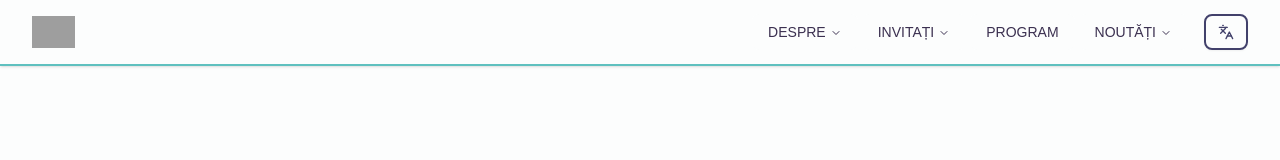
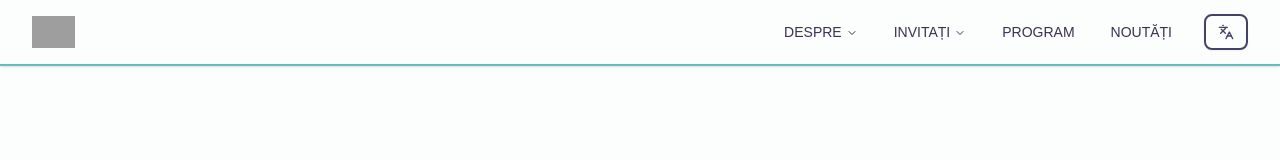
Before and after one commit to RobertPietraru/apolodor, a SvelteKit app: page / in a window 1280 px wide. Shown: the top 160 px of the page. Built offline with nearby package versions, Linux system fonts and the light colour scheme; grey boxes are pictures that could not be loaded.

Commit message:
more changes

```diff
--- a/src/routes/+page.svelte
+++ b/src/routes/+page.svelte
@@ -29,7 +29,11 @@
 			color: 'text-destructive hover:text-destructive/90',
 			items: [
 				{ title: 'Despre festival', href: '/despre-festival', expanded: false, icon: Info },
-				{ title: 'Echipa', href: '/echipa', expanded: false, icon: Users }
+				{ title: 'Echipa', href: '/echipa', expanded: false, icon: Users },
+				{ title: 'Galerie', href: '/galerie', expanded: false, icon: Image },
+				{ title: 'Arhiva', href: '/arhiva', expanded: false, icon: Archive },
+				{ title: 'APOLODOR în presă', href: '/presa', expanded: false, icon: Newspaper },
+				{ title: 'Parteneri', href: '/parteneri', expanded: false, icon: Handshake }
 			]
 		},
 		{
@@ -48,12 +52,6 @@
 		{
 			title: 'NOUTĂȚI',
 			color: 'text-warning hover:text-warning/90',
-			items: [
-				{ title: 'Blog', href: '/blog', expanded: false, icon: FileText },
-				{ title: 'Galerie', href: '/galerie', expanded: false, icon: Image },
-				{ title: 'Arhiva', href: '/arhiva', expanded: false, icon: Archive },
-				{ title: 'APOLODOR în presă', href: '/presa', expanded: false, icon: Newspaper }
-			]
 		}
 	]);
 
```
